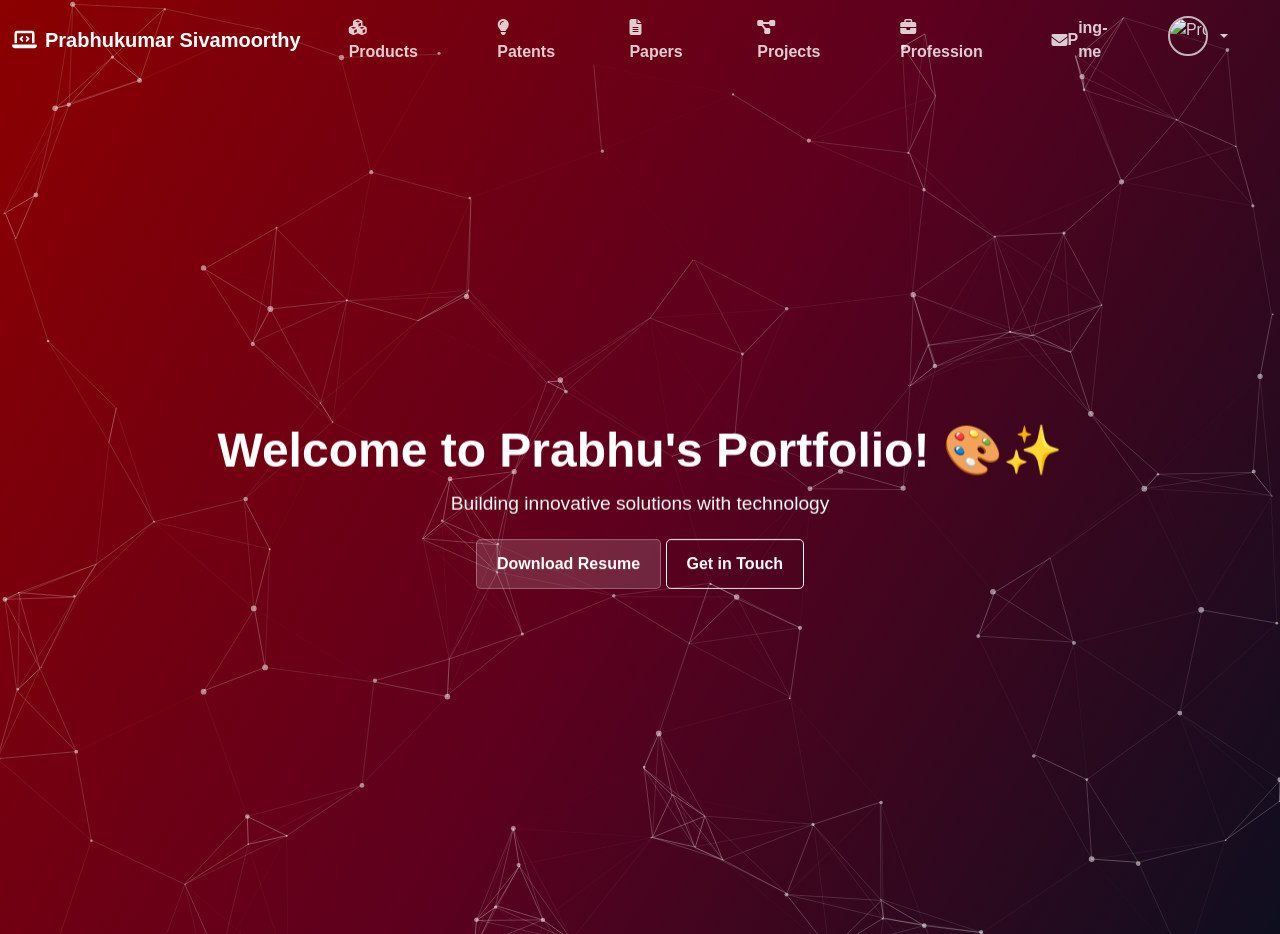
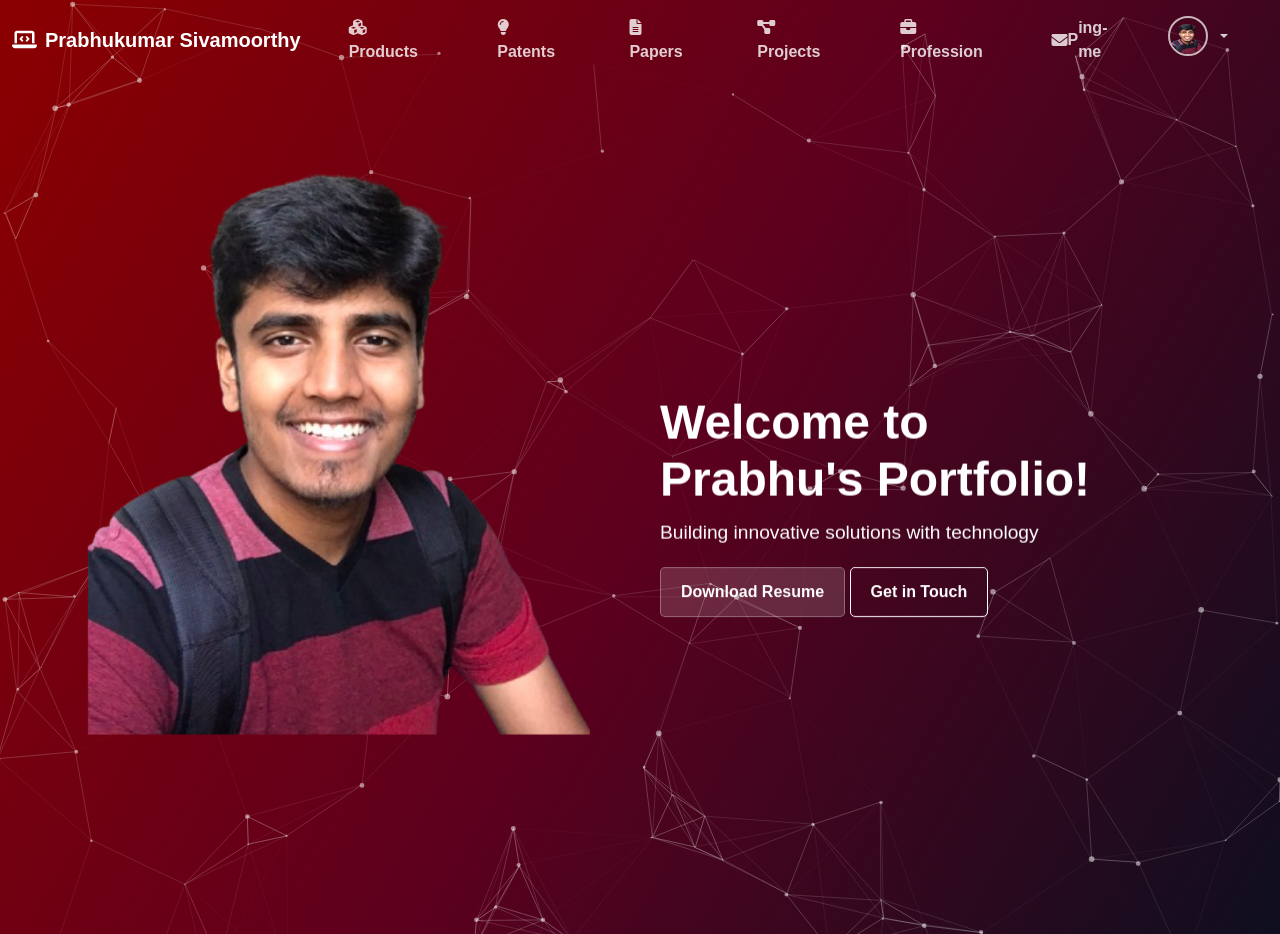
Before and after one commit to InnovBotics-Labs/Portfolio, a Flask app: page / in a window 1280 px wide. Shown: the top 934 px of the page. Run offline with Flask 3, Linux system fonts and the light colour scheme; some libraries are stand-ins or nearby versions.

Commit message:
fix: pyl

```diff
--- a/server.py
+++ b/server.py
@@ -7,7 +7,7 @@ from flask import Flask, render_template,request
 from flask_bootstrap import Bootstrap5
 from flask_wtf import FlaskForm
 from wtforms import StringField, SubmitField, TextAreaField
-from wtforms.validators import DataRequired, Regexp, Optional
+from wtforms.validators import DataRequired, Regexp
 
 class MyForm(FlaskForm):
     """ Contains list of entry variables"""
@@ -15,7 +15,7 @@ class MyForm(FlaskForm):
     l_name = StringField('Last Name', validators=[DataRequired()])
     email = StringField('Email', validators=[DataRequired()])
     # Optional country code (e.g., +1, +91)
-    country_code = StringField('Country Code', validators=[Optional()], render_kw={"placeholder": "e.g., +1"})
+    country_code = StringField('Country Code', validators=[DataRequired()], render_kw={"placeholder": "e.g., +1"})
     phone = StringField('Phone', validators=[
         DataRequired(),
         Regexp(r'^\d{10}$', message="Phone number must be exactly 10 digits")
--- a/static/css/hero.css
+++ b/static/css/hero.css
@@ -41,6 +41,10 @@
 .hero-content {
     z-index: 10;
     position: relative;
+    flex: 1;
+    text-align: left;
+    padding: 20px;
+    color: white;
 }
 
 /* Hero Title */
@@ -120,3 +124,82 @@
         padding: 10px 18px;
     }
 }
+
+/* Style for the flickering image */
+.flicker-image {
+    position: absolute; /* Adjust positioning as needed */
+    top: 10%;
+    left: 20%;
+    transform: translate(-50%, -50%);
+    width: 50%; /* Adjust size as needed */
+    height: auto;
+    z-index: 5; /* Ensure it's layered correctly relative to hero content */
+    animation: flicker 3s infinite;
+}
+
+/* Keyframes for the flickering effect */
+@keyframes flicker {
+    0%   { opacity: 1; }
+    10%  { opacity: 0.6; }
+    20%  { opacity: 1; }
+    30%  { opacity: 0.4; }
+    40%  { opacity: 1; }
+    50%  { opacity: 0.7; }
+    60%  { opacity: 1; }
+    70%  { opacity: 0.5; }
+    80%  { opacity: 1; }
+    90%  { opacity: 0.8; }
+    100% { opacity: 1; }
+}
+
+
+/* Container for the two-column layout */
+.hero-inner {
+    display: flex;
+    align-items: center;
+    justify-content: space-between;
+    width: 90%;
+    max-width: 1200px;
+    margin: 0 auto;
+    position: relative; /* Keeps stacking context with background animation */
+}
+
+
+/* Remove any custom flex properties that prevent wrapping */
+.hero-inner {
+    /* If you need to use flex, ensure it allows wrapping */
+    display: flex;
+    flex-wrap: wrap;
+    /* Remove or comment out any fixed flex-direction if not needed */
+    /* flex-direction: row; */
+}
+
+.hero-image {
+    flex: 1;
+    display: flex;
+    justify-content: center;
+    align-items: center;
+}
+
+
+/* Optional: Force column stacking on smaller screens */
+@media (max-width: 768px) {
+    .hero-inner {
+        flex-direction: column !important;
+    }
+    .flicker-image {
+    position: relative; /* Adjust positioning as needed */
+    top: 30%;
+    left: 20%;
+    margin-top: 100px;
+    }
+
+    .hero-content {
+        text-align: center;
+    }
+    .hero-image{
+            top: 50%;
+    left: 50%;
+        }
+
+}
--- a/templates/contact.html
+++ b/templates/contact.html
@@ -2,9 +2,4 @@
 <div class="container " id="header_" >
 			<h1 class="fw-bold ">Get In Touch / Ping me</h1>
 {{ render_form(form, novalidate=False) }}
-
-
 </div>
-<div class="container ">
-
-</div>
--- a/templates/hero/hero_section.html
+++ b/templates/hero/hero_section.html
@@ -1,14 +1,20 @@
 <section class="hero">
     <!-- Background Animation -->
+    <div class="container">
+        <div class="row hero-inner">
+            <!-- Left Column: Flickering Image -->
+            <div class=" col-12 col-md-6">
+                <img src="{{url_for('static', filename='assets/Prabhu.png')}}" alt="Flicker Effect" class="flicker-image hero-image">
+            </div>
 
-
-    <!-- Hero Content -->
-    <div class="hero-content">
-        <h1> Welcome to Prabhu's Portfolio! 🎨✨ </h1>
-        <p>Building innovative solutions with technology</p>
-        <a class="btn hero-btn primary" href="#Projects">Download Resume</a>
-        <a class="btn hero-btn secondary" href="#contact">Get in Touch</a>
+            <!-- Right Column: Hero Content -->
+            <div class="col-12 col-md-6 hero-content">
+                <h1>Welcome to Prabhu's Portfolio!</h1>
+                <p>Building innovative solutions with technology</p>
+                <a class="btn hero-btn primary" href="#Projects">Download Resume</a>
+                <a class="btn hero-btn secondary" href="#contact">Get in Touch</a>
+            </div>
+        </div>
     </div>
 
-
 </section>
--- a/templates/index.html
+++ b/templates/index.html
@@ -13,7 +13,7 @@
  {% include "nav_bar/profession.html" %}
 </section>
 
-<section id="contact" class="mt-5">
+<section id="contact">
  {% include "contact.html" %}
 </section>
  {% include "footer.html" %}
--- a/templates/nav_bar/nav_bar.html
+++ b/templates/nav_bar/nav_bar.html
@@ -49,7 +49,7 @@
                     <div class="dropdown">
                         <a class="nav-link text-white dropdown-toggle d-flex align-items-center" data-bs-toggle="dropdown" id="profileDropdown">
                             <img alt="Profile" class="rounded-circle me-2" height="40"
-                                 src="https://via.placeholder.com/40" width="40">
+                                 src="{{url_for('static', filename='assets/Prabhu.png')}}" width="40">
                         </a>
                         <ul class="dropdown-menu dropdown-menu-end">
                             <li><a class="dropdown-item" href="#"><i class="fas fa-user me-2"></i> <b>P</b>rofile</a></li>
```
Also changed, not shown: static/assets/Prabhu.png (added).
